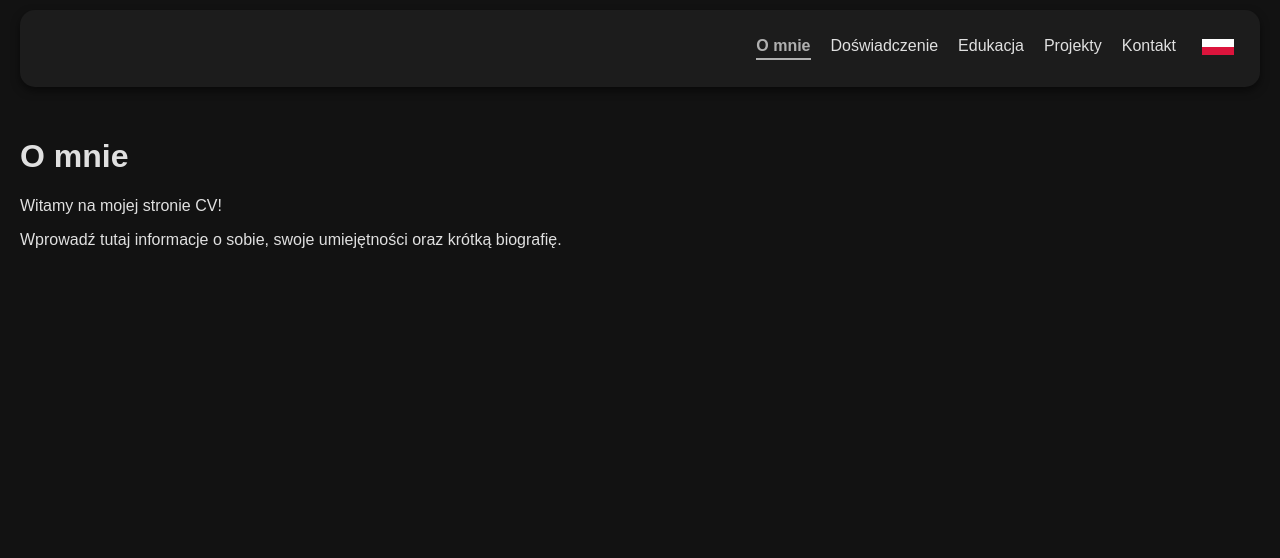
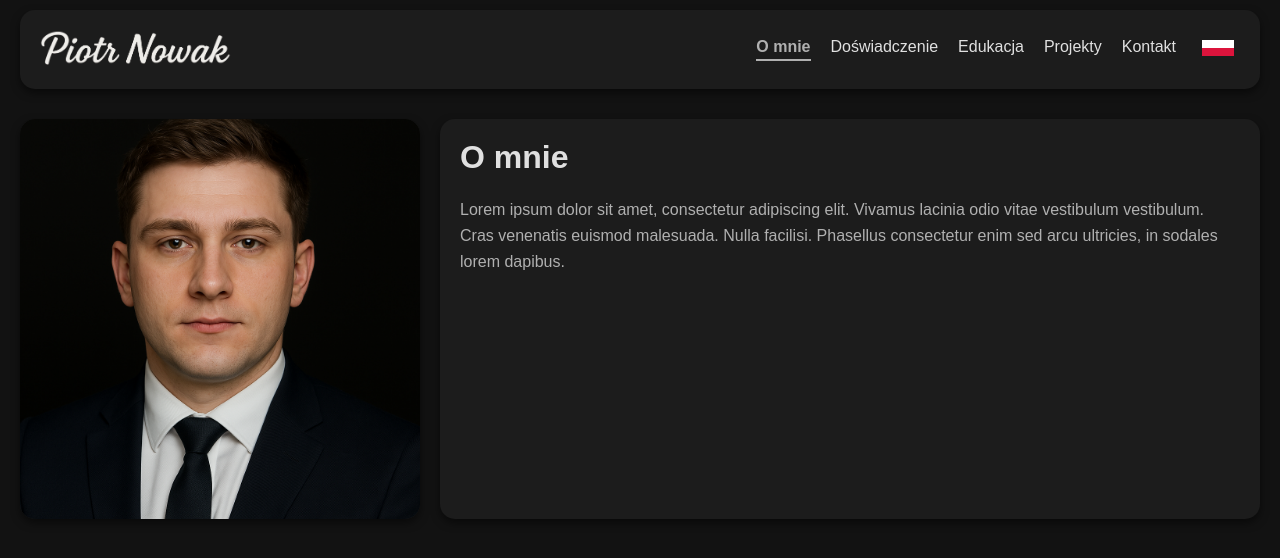
Before and after one commit to Puegoo/CV_WebSite, a React (Vite) app: page / in a window 1280 px wide. Shown: the top 558 px of the page. Built offline with nearby package versions, Linux system fonts and the light colour scheme.

Commit message:
Update About page layout and styling

```diff
--- a/src/components/Navbar.css
+++ b/src/components/Navbar.css
@@ -6,9 +6,16 @@
     box-shadow: 0 4px 8px rgba(0, 0, 0, 0.5);
     width: calc(100% - 40px);
     box-sizing: border-box;
+    display: flex;
+    justify-content: space-between;
+    align-items: center;
   }
 
-  .navbar ul {
+  .navbar-logo img {
+    height: 35px; /* Dostosuj wysokość logo według potrzeb */
+  }
+
+  .navbar-menu {
     list-style: none;
     display: flex;
     gap: 20px;
@@ -67,7 +74,7 @@
     background-color: #b0b0b0;
   }
 
-  /* Opcjonalnie: styl dla przycisku zmiany języka */
+  /* Styl dla przycisku zmiany języka */
   .navbar button {
     background: none;
     border: none;
--- a/src/components/Navbar.jsx
+++ b/src/components/Navbar.jsx
@@ -3,6 +3,7 @@ import { NavLink } from 'react-router-dom';
 import { useTranslation } from 'react-i18next';
 import polishFlag from '../assets/polish-flag.svg';
 import englishFlag from '../assets/english-flag.svg';
+import logo from '../images/napis.png'; // Import logo
 import './Navbar.css';
 
 function Navbar() {
@@ -15,10 +16,13 @@ function Navbar() {
 
   return (
     <nav className="navbar">
-      <ul>
+      <div className="navbar-logo">
+        <img src={logo} alt="Piotr Nowak" />
+      </div>
+      <ul className="navbar-menu">
         <li>
           <NavLink to="/" end className={({ isActive }) => (isActive ? "active" : "")}>
-            {t('about')}
+            {t('about.title')}
           </NavLink>
         </li>
         <li>
@@ -45,7 +49,6 @@ function Navbar() {
           {/* Przycisk zmiany języka */}
           <button
             onClick={toggleLanguage}
-            style={{ background: 'none', border: 'none', cursor: 'pointer' }}
             aria-label="Zmień język"
           >
             <img
--- a/src/i18n.js
+++ b/src/i18n.js
@@ -5,22 +5,30 @@ import { initReactI18next } from 'react-i18next';
 const resources = {
   pl: {
     translation: {
-      "about": "O mnie",
+      "about": {
+        "title": "O mnie",
+        "text": "Lorem ipsum dolor sit amet, consectetur adipiscing elit. Vivamus lacinia odio vitae vestibulum vestibulum. Cras venenatis euismod malesuada. Nulla facilisi. Phasellus consectetur enim sed arcu ultricies, in sodales lorem dapibus."
+      },
       "experience": "Doświadczenie",
       "education": "Edukacja",
       "projects": "Projekty",
       "contact": "Kontakt",
-      "welcome": "Witamy na mojej stronie CV!"
+      "welcome": "Witamy na mojej stronie CV!",
+      "profilePhotoAlt": "Zdjęcie profilowe"
     }
   },
   en: {
     translation: {
-      "about": "About me",
+      "about": {
+        "title": "About Me",
+        "text": "Lorem ipsum dolor sit amet, consectetur adipiscing elit. Vivamus lacinia odio vitae vestibulum vestibulum. Cras venenatis euismod malesuada. Nulla facilisi. Phasellus consectetur enim sed arcu ultricies, in sodales lorem dapibus."
+      },
       "experience": "Experience",
       "education": "Education",
       "projects": "Projects",
       "contact": "Contact",
-      "welcome": "Welcome to my CV page!"
+      "welcome": "Welcome to my CV page!",
+      "profilePhotoAlt": "Profile Picture"
     }
   }
 };
@@ -29,7 +37,7 @@ i18n
   .use(initReactI18next)
   .init({
     resources,
-    lng: 'pl',
+    lng: 'pl', // domyślny język
     fallbackLng: 'en',
     interpolation: {
       escapeValue: false
--- /dev/null
+++ b/src/pages/About.css
@@ -0,0 +1,44 @@
+/* src/pages/About.css */
+.about-container {
+    display: flex;
+    gap: 20px;
+    align-items: stretch; /* Wyrównanie obu kafelków do tej samej wysokości */
+  }
+
+  /* Kafelek ze zdjęciem */
+  .photo-tile {
+    flex-shrink: 0;
+    width: 400px;
+    height: 400px;
+    border-radius: 15px;
+    overflow: hidden;
+    background-color: #1C1C1C;
+    box-shadow: 0 4px 8px rgba(0, 0, 0, 0.5);
+  }
+
+  .photo-tile img {
+    width: 100%;
+    height: 100%;
+    object-fit: cover;
+  }
+
+  /* Kafelek z tekstem */
+  .text-tile {
+    flex: 1;
+    height: 360px;           /* Ta sama wysokość co kafelek ze zdjęciem */
+    border-radius: 15px;
+    background-color: #1C1C1C;
+    padding: 20px;
+    box-shadow: 0 4px 8px rgba(0, 0, 0, 0.5);
+    overflow: auto;          /* Zapewnia przewijanie, jeśli tekst będzie dłuższy */
+  }
+
+  .text-tile h1 {
+    margin-top: 0;
+    color: #E0E0E0;
+  }
+
+  .text-tile p {
+    color: #B0B0B0;
+    line-height: 1.6;
+  }
--- a/src/pages/About.jsx
+++ b/src/pages/About.jsx
@@ -1,15 +1,20 @@
-// src/pages/About.jsx
 import React from 'react';
 import { useTranslation } from 'react-i18next';
+import profileImg from '../images/profile.png';
+import './About.css';
 
 function About() {
   const { t } = useTranslation();
 
   return (
-    <div>
-      <h1>{t('about')}</h1>
-      <p>{t('welcome')}</p>
-      <p>Wprowadź tutaj informacje o sobie, swoje umiejętności oraz krótką biografię.</p>
+    <div className="about-container">
+      <div className="photo-tile">
+        <img src={profileImg} alt={t('profilePhotoAlt')} />
+      </div>
+      <div className="text-tile">
+        <h1>{t('about.title')}</h1>
+        <p>{t('about.text')}</p>
+      </div>
     </div>
   );
 }
```
Also changed, not shown: src/images/napis.png (added), src/images/profile.png (added).
